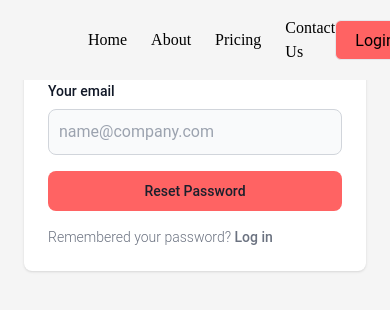
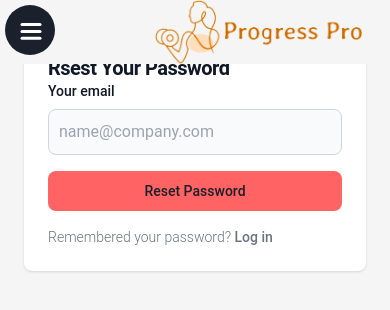
Before and after one commit to satyamksharma/Progress-Pro, a React (Vite) app in the folder client/: page /forgot-password in a window 390 px wide. Shown: the top 310 px of the page. Built offline with nearby package versions, Linux system fonts and the light colour scheme.

Commit message:
add: sidebar

```diff
--- a/client/src/components/Navbar/MenuToggle.jsx
+++ b/client/src/components/Navbar/MenuToggle.jsx
@@ -1,46 +1,46 @@
-// import { motion } from 'framer-motion';
+import { motion } from 'framer-motion';
 
-// const Path = (props) => (
-//     <motion.path
-//         fill='transparent'
-//         strokeWidth='3'
-//         stroke='hsl(0, 0%, 99.2156862745098%)'
-//         strokeLinecap='round'
-//         {...props}
-//     />
-// );
+const Path = (props) => (
+    <motion.path
+        fill='transparent'
+        strokeWidth='3'
+        stroke='hsl(0, 0%, 99.2156862745098%)'
+        strokeLinecap='round'
+        {...props}
+    />
+);
 
-// export const MenuToggle = ({ toggle }) => (
-//     <button
-//         className=' outline-none select-none border-none cursor-pointer absolute top-[0.1rem] left-5 w-16 h-16 bg-transparent rounded-full  '
-//         onClick={toggle}
-//     >
-//         <svg
-//             className='text-red-500 dark:text-white'
-//             width='23'
-//             height='23'
-//             viewBox='0 0 23 23'
-//         >
-//             <Path
-//                 variants={{
-//                     closed: { d: 'M 2 2.5 L 20 2.5' },
-//                     open: { d: 'M 3 16.5 L 17 2.5' },
-//                 }}
-//             />
-//             <Path
-//                 d='M 2 9.423 L 20 9.423'
-//                 variants={{
-//                     closed: { opacity: 1 },
-//                     open: { opacity: 0 },
-//                 }}
-//                 transition={{ duration: 0.1 }}
-//             />
-//             <Path
-//                 variants={{
-//                     closed: { d: 'M 2 16.346 L 20 16.346' },
-//                     open: { d: 'M 3 2.5 L 17 16.346' },
-//                 }}
-//             />
-//         </svg>
-//     </button>
-// );
+export const MenuToggle = ({ toggle }) => (
+    <button
+        className=' outline-none select-none border-none cursor-pointer absolute top-[0.1rem] left-5 w-16 h-16 bg-transparent rounded-full  '
+        onClick={toggle}
+    >
+        <svg
+            className='text-red-500 dark:text-white'
+            width='23'
+            height='23'
+            viewBox='0 0 23 23'
+        >
+            <Path
+                variants={{
+                    closed: { d: 'M 2 2.5 L 20 2.5' },
+                    open: { d: 'M 3 16.5 L 17 2.5' },
+                }}
+            />
+            <Path
+                d='M 2 9.423 L 20 9.423'
+                variants={{
+                    closed: { opacity: 1 },
+                    open: { opacity: 0 },
+                }}
+                transition={{ duration: 0.1 }}
+            />
+            <Path
+                variants={{
+                    closed: { d: 'M 2 16.346 L 20 16.346' },
+                    open: { d: 'M 3 2.5 L 17 16.346' },
+                }}
+            />
+        </svg>
+    </button>
+);
--- a/client/src/components/Navbar/Navbar.jsx
+++ b/client/src/components/Navbar/Navbar.jsx
@@ -1,21 +1,23 @@
 import { Link } from 'react-router-dom';
 import logo from '../../assets/logo.png';
+import SideBar from './SideBar';
 
 const Navbar = () => {
     return (
-        <div className='fixed flex flex-1 w-screen  px-10 pr-3 md:px-32 justify-between bg-bg-light dark:bg-bg-dark z-50'>
-            <div className='flex gap-x-4 ml-8'>
+        <div className='fixed flex flex-1 w-screen px-6 pr-3 md:px-32  bg-bg-light dark:bg-bg-dark z-50'>
+            <SideBar />
+            <div className='w-full flex justify-end px-4 md:justify-between '>
                 <Link
                     to='/'
-                    className='m-auto'
+                    className='my-auto flex justify-start'
                 >
                     <img
                         src={logo}
                         alt='logo'
-                        className='w-full h-20'
+                        className=' h-16 w-fit md:h-20'
                     />
                 </Link>
-                <nav className='flex gap-x-6 items-center justify-center'>
+                <nav className='hidden md:flex gap-x-4 md:gap-x-6 items-center justify-center'>
                     <Link
                         to='/'
                         className='hover:text-primary-light-200 dark:hover:bg-primary-dark-100 font-pacifico '
@@ -40,16 +42,15 @@ const Navbar = () => {
                     >
                         Contact Us
                     </a>
+                    <div className='flex items-center'>
+                        <Link
+                            to='/login'
+                            className=' border p-2 w-20 h-10 text-center  bg-primary-light-100 hover:bg-primary-light-200 rounded-md transition-all duration-300 ease-in-out'
+                        >
+                            Login
+                        </Link>
+                    </div>
                 </nav>
-            </div>
-
-            <div className='flex gap-x-1 sm:gap-x-4 items-center'>
-                <Link
-                    to='/login'
-                    className=' border p-2 w-20 h-10 text-center  bg-primary-light-100 hover:bg-primary-light-200 rounded-md transition-all duration-300 ease-in-out'
-                >
-                    Login
-                </Link>
             </div>
         </div>
     );
--- a/client/src/components/Navbar/Navigation.jsx
+++ b/client/src/components/Navbar/Navigation.jsx
@@ -1,95 +1,95 @@
-// /* eslint-disable react/prop-types */
-// import { motion } from 'framer-motion';
-// const variants_Nav = {
-//     open: {
-//         transition: { staggerChildren: 0.07, delayChildren: 0.2 },
-//     },
-//     closed: {
-//         transition: { staggerChildren: 0.05, staggerDirection: -1 },
-//     },
-// };
+/* eslint-disable react/prop-types */
+import { motion } from 'framer-motion';
+const variants_Nav = {
+    open: {
+        transition: { staggerChildren: 0.07, delayChildren: 0.2 },
+    },
+    closed: {
+        transition: { staggerChildren: 0.05, staggerDirection: -1 },
+    },
+};
 
-// const variants_Item = {
-//     open: {
-//         y: 0,
-//         opacity: 1,
-//         transition: {
-//             y: { stiffness: 1000, velocity: -100 },
-//         },
-//     },
-//     closed: {
-//         y: 50,
-//         opacity: 0,
-//         transition: {
-//             y: { stiffness: 1000 },
-//         },
-//     },
-// };
+const variants_Item = {
+    open: {
+        y: 0,
+        opacity: 1,
+        transition: {
+            y: { stiffness: 1000, velocity: -100 },
+        },
+    },
+    closed: {
+        y: 50,
+        opacity: 0,
+        transition: {
+            y: { stiffness: 1000 },
+        },
+    },
+};
 
-// export const Navigation = ({ setIsOpen }) => (
-//     <motion.ul
-//         variants={variants_Nav}
-//         className='p-6 absolute top-28 w-[50%] '
-//     >
-//         <motion.a
-//             href='#home'
-//             variants={variants_Item}
-//             whileHover={{ scale: 1.1 }}
-//             whileTap={{ scale: 0.95 }}
-//             className='flex items-center cursor-pointer list-none mb-8'
-//             onClick={() => setIsOpen(false)}
-//         >
-//             <div className=' w-10 h-10 rounded-full flex-shrink-0 flex-grow-0 flex-basis-0 mr-4 border border-primary-light-200 dark:border-primary-dark-200'>
-//                 htjtuy
-//             </div>
-//             <div className='rounded-md w-48 py-2 px-6 border border-primary-light-200 dark:border-primary-dark-200 text-bg-light dark:text-bg-dark'>
-//                 Home
-//             </div>
-//         </motion.a>
-//         <motion.a
-//             href='#home'
-//             variants={variants_Item}
-//             whileHover={{ scale: 1.1 }}
-//             whileTap={{ scale: 0.95 }}
-//             className='flex items-center cursor-pointer list-none mb-8'
-//             onClick={() => setIsOpen(false)}
-//         >
-//             <div className=' w-10 h-10 rounded-full flex-shrink-0 flex-grow-0 flex-basis-0 mr-4 border border-primary-light-200 dark:border-primary-dark-200'>
-//                 htjtuy
-//             </div>
-//             <div className='rounded-md w-48 py-2 px-6 border border-primary-light-200 dark:border-primary-dark-200 text-bg-light dark:text-bg-dark'>
-//                 About
-//             </div>
-//         </motion.a>
-//         <motion.a
-//             href='#home'
-//             variants={variants_Item}
-//             whileHover={{ scale: 1.1 }}
-//             whileTap={{ scale: 0.95 }}
-//             className='flex items-center cursor-pointer list-none mb-8'
-//             onClick={() => setIsOpen(false)}
-//         >
-//             <div className=' w-10 h-10 rounded-full flex-shrink-0 flex-grow-0 flex-basis-0 mr-4 border border-primary-light-200 dark:border-primary-dark-200'>
-//                 htjtuy
-//             </div>
-//             <div className='rounded-md w-48 border py-2 px-6 border-primary-light-200 dark:border-primary-dark-200 text-bg-light dark:text-bg-dark'>
-//                 Pricing
-//             </div>
-//         </motion.a>
-//         <motion.a
-//             href='#home'
-//             variants={variants_Item}
-//             whileHover={{ scale: 1.1 }}
-//             whileTap={{ scale: 0.95 }}
-//             className='flex items-center cursor-pointer list-none mb-8'
-//             onClick={() => setIsOpen(false)}
-//         >
-//             <div className=' w-10 h-10 rounded-full flex-shrink-0 flex-grow-0 flex-basis-0 mr-4 border border-primary-light-200 dark:border-primary-dark-200'>
-//                 htjtuy
-//             </div>
-//             <div className='rounded-md w-48 border py-2 px-6 border-primary-light-200 dark:border-primary-dark-200 text-bg-light dark:text-bg-dark'>
-//                 Contact
-//             </div>
-//         </motion.a>
-//     </motion.ul>
-// );
+export const Navigation = ({ setIsOpen }) => (
+    <motion.ul
+        variants={variants_Nav}
+        className='p-6 absolute top-28 w-[50%] '
+    >
+        <motion.a
+            href='#home'
+            variants={variants_Item}
+            whileHover={{ scale: 1.1 }}
+            whileTap={{ scale: 0.95 }}
+            className='flex items-center cursor-pointer list-none mb-8'
+            onClick={() => setIsOpen(false)}
+        >
+            <div className=' w-10 h-10 rounded-full flex-shrink-0 flex-grow-0 flex-basis-0 mr-4 border border-primary-light-200 dark:border-primary-dark-200'>
+                htjtuy
+            </div>
+            <div className='rounded-md w-48 py-2 px-6 border border-primary-light-200 dark:border-primary-dark-200 text-bg-light dark:text-bg-dark'>
+                Home
+            </div>
+        </motion.a>
+        <motion.a
+            href='#home'
+            variants={variants_Item}
+            whileHover={{ scale: 1.1 }}
+            whileTap={{ scale: 0.95 }}
+            className='flex items-center cursor-pointer list-none mb-8'
+            onClick={() => setIsOpen(false)}
+        >
+            <div className=' w-10 h-10 rounded-full flex-shrink-0 flex-grow-0 flex-basis-0 mr-4 border border-primary-light-200 dark:border-primary-dark-200'>
+                htjtuy
+            </div>
+            <div className='rounded-md w-48 py-2 px-6 border border-primary-light-200 dark:border-primary-dark-200 text-bg-light dark:text-bg-dark'>
+                About
+            </div>
+        </motion.a>
+        <motion.a
+            href='#home'
+            variants={variants_Item}
+            whileHover={{ scale: 1.1 }}
+            whileTap={{ scale: 0.95 }}
+            className='flex items-center cursor-pointer list-none mb-8'
+            onClick={() => setIsOpen(false)}
+        >
+            <div className=' w-10 h-10 rounded-full flex-shrink-0 flex-grow-0 flex-basis-0 mr-4 border border-primary-light-200 dark:border-primary-dark-200'>
+                htjtuy
+            </div>
+            <div className='rounded-md w-48 border py-2 px-6 border-primary-light-200 dark:border-primary-dark-200 text-bg-light dark:text-bg-dark'>
+                Pricing
+            </div>
+        </motion.a>
+        <motion.a
+            href='#home'
+            variants={variants_Item}
+            whileHover={{ scale: 1.1 }}
+            whileTap={{ scale: 0.95 }}
+            className='flex items-center cursor-pointer list-none mb-8'
+            onClick={() => setIsOpen(false)}
+        >
+            <div className=' w-10 h-10 rounded-full flex-shrink-0 flex-grow-0 flex-basis-0 mr-4 border border-primary-light-200 dark:border-primary-dark-200'>
+                htjtuy
+            </div>
+            <div className='rounded-md w-48 border py-2 px-6 border-primary-light-200 dark:border-primary-dark-200 text-bg-light dark:text-bg-dark'>
+                Contact
+            </div>
+        </motion.a>
+    </motion.ul>
+);
--- a/client/src/components/Navbar/Sidebar.jsx
+++ b/client/src/components/Navbar/Sidebar.jsx
@@ -1,57 +1,58 @@
-// import { useEffect, useRef, useState } from 'react';
-// import { motion } from 'framer-motion';
-// import { MenuToggle } from './MenuToggle';
-// import { Navigation } from './Navigation';
+import { useEffect, useRef, useState } from 'react';
+import { motion } from 'framer-motion';
+import { MenuToggle } from './MenuToggle';
+import { Navigation } from './Navigation';
 
-// const SideBarAnimation = {
-//     open: (height = 1000) => ({
-//         clipPath: `circle(${height * 2 + 200}px at 40px 40px)`,
-//         transition: {
-//             type: 'spring',
-//             stiffness: 20,
-//             restDelta: 2,
-//         },
-//     }),
-//     closed: (height = 25) => ({
-//         clipPath: `circle(${height}px at 30px 30px)`,
-//         transition: {
-//             delay: 0.35,
-//             type: 'spring',
-//             stiffness: 400,
-//             damping: 40,
-//         },
-//     }),
-// };
+const SideBarAnimation = {
+    open: (height = 1000) => ({
+        clipPath: `circle(${height * 2 + 200}px at 40px 40px)`,
+        transition: {
+            type: 'spring',
+            stiffness: 20,
+            restDelta: 2,
+        },
+    }),
+    closed: (height = 25) => ({
+        clipPath: `circle(${height}px at 30px 30px)`,
+        transition: {
+            delay: 0.35,
+            type: 'spring',
+            stiffness: 400,
+            damping: 40,
+        },
+    }),
+};
 
-// const SideBar = () => {
-//     const [isOpen, setIsOpen] = useState(false);
-//     const containerRef = useRef(null);
-//     const { height } = useDimensions(containerRef);
-//     return (
-//         <motion.nav
-//             initial={false}
-//             animate={isOpen ? 'open' : 'closed'}
-//             custom={height}
-//             ref={containerRef}
-//             className='fixed top-0 left-0 h-full p-2 md:hidden '
-//         >
-//             <motion.div
-//                 className='absolute top-0 left-0 w-64 h-full bg-bg-dark dark:bg-bg-light '
-//                 variants={SideBarAnimation}
-//             />
-//             <Navigation setIsOpen={setIsOpen} />
-//             <MenuToggle toggle={() => setIsOpen(!isOpen)} />
-//         </motion.nav>
-//     );
-// };
+const useDimensions = (ref) => {
+    const dimensions = useRef({ width: 0, height: 0 });
+    useEffect(() => {
+        dimensions.current.width = ref.current.offsetWidth;
+        dimensions.current.height = ref.current.offsetHeight;
+    }, []);
+    return dimensions.current;
+};
 
-// const useDimensions = (ref) => {
-//     const dimensions = useRef({ width: 0, height: 0 });
-//     useEffect(() => {
-//         dimensions.current.width = ref.current.offsetWidth;
-//         dimensions.current.height = ref.current.offsetHeight;
-//     }, []);
-//     return dimensions.current;
-// };
+const SideBar = () => {
+    const [isOpen, setIsOpen] = useState(false);
+    const containerRef = useRef(null);
+    const { height } = useDimensions(containerRef);
+    const toggleHandler = () => setIsOpen(!isOpen);
+    return (
+        <motion.nav
+            initial={false}
+            animate={isOpen ? 'open' : 'closed'}
+            custom={height}
+            ref={containerRef}
+            className='fixed top-0 left-0 h-full p-2 md:hidden '
+        >
+            <motion.div
+                className='absolute top-0 left-0 w-64 h-full bg-bg-dark dark:bg-bg-light '
+                variants={SideBarAnimation}
+            />
+            <Navigation setIsOpen={setIsOpen} />
+            <MenuToggle toggle={toggleHandler} />
+        </motion.nav>
+    );
+};
 
-// export default SideBar;
+export default SideBar;
```
Also changed, not shown: client/src/components/Navbar/UserNavbar.jsx (+118 -25 lines).
